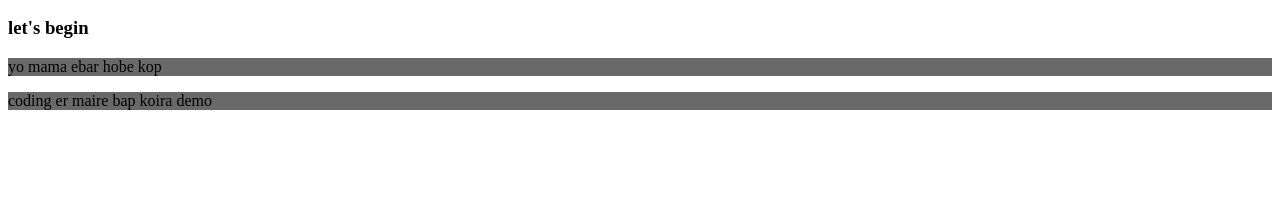
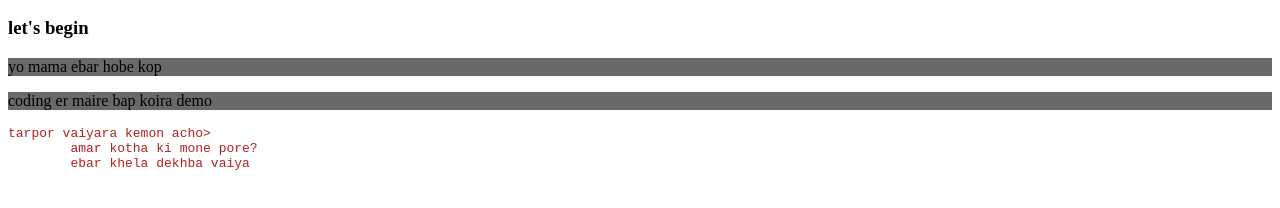
Before and after one commit to Salithossain/salit-, a plain HTML site: page index.html in a window 1280 px wide. Shown: the part 110-318 px from the top of the page. Drawn offline with Linux system fonts and the light colour scheme.

Commit message:
added styles

```diff
--- a/index.html
+++ b/index.html
@@ -13,6 +13,10 @@
     <h3>let's begin</h3>
     <p>yo mama ebar hobe kop</p>
     <p>coding er maire bap koira demo</p>
+    <pre>tarpor vaiyara kemon acho>
+        amar kotha ki mone pore?
+        ebar khela dekhba vaiya
+    </pre>
 
 </body>
 </html>
--- a/style.css
+++ b/style.css
@@ -1,3 +1,6 @@
 p{
     background-color: dimgrey;
 }
+pre{
+    color: firebrick;
+}
```
